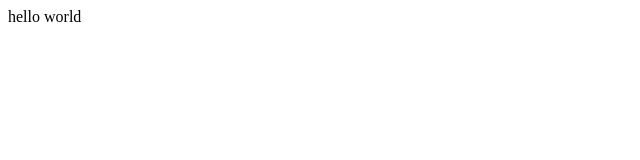
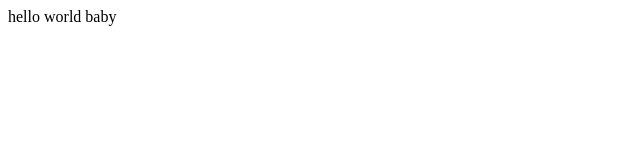
Before and after one commit to Bless-ed/git-test, a plain HTML site: page index.html in a window 1280 px wide. Shown: the full height of the page, 0-640 px from the left. Drawn offline with Linux system fonts and the light colour scheme.

Commit message:
Update index.html

```diff
--- a/index.html
+++ b/index.html
@@ -6,6 +6,6 @@
     <title>Document</title>
 </head>
 <body>
-    hello world
+    hello world baby
 </body>
 </html>
```
